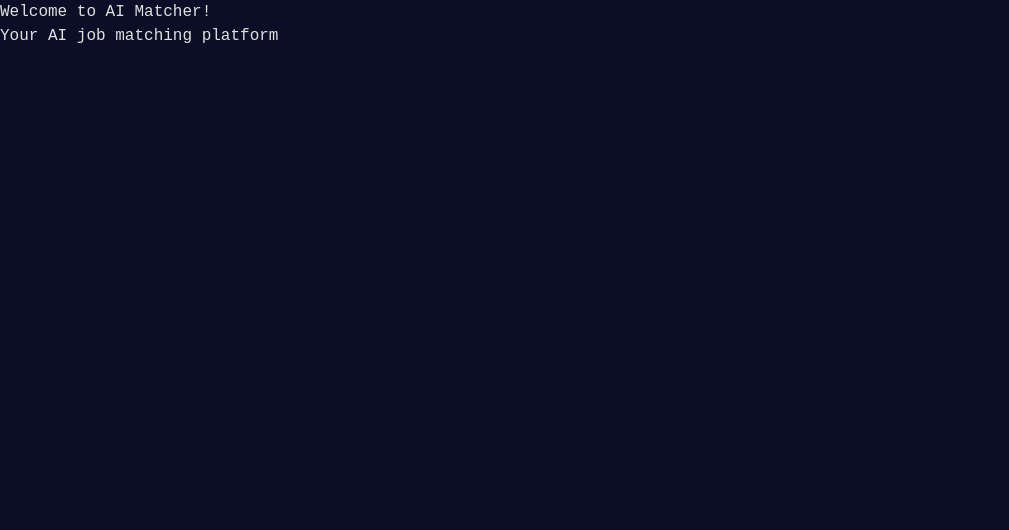
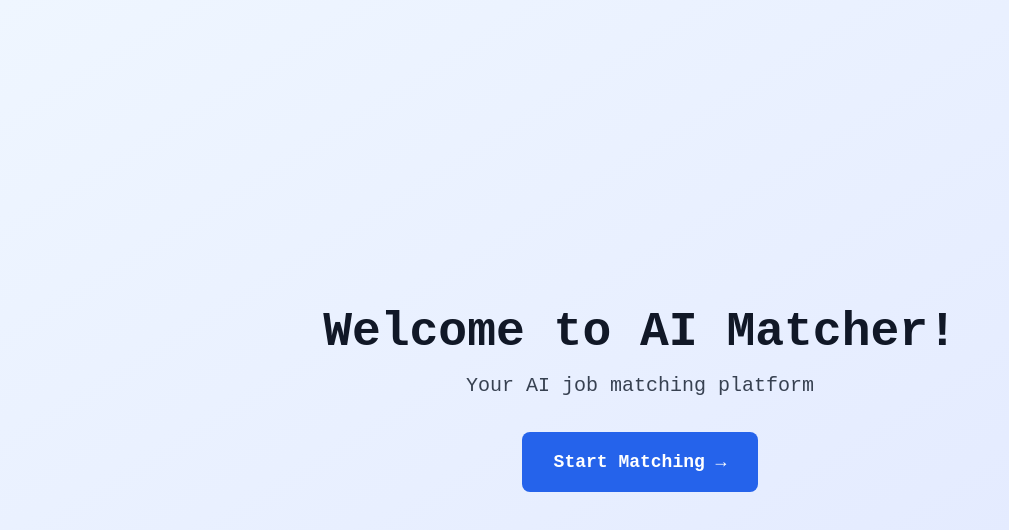
Before and after one commit to mattship26-gif/ai-matcher1, a Next.js app: page / in a window 1280 px wide. Shown: the top 530 px of the page, without its empty margins (0-1009 px from the left). Built offline with nearby package versions, Linux system fonts and the light colour scheme.

Commit message:
Add files via upload

```diff
--- a/src/app/page.tsx
+++ b/src/app/page.tsx
@@ -1,8 +1,22 @@
+import Link from 'next/link';
+
 export default function Home() {
   return (
-    <div>
-      <h1>Welcome to AI Matcher!</h1>
-      <p>Your AI job matching platform</p>
-    </div>
+    <main className="min-h-screen bg-gradient-to-br from-blue-50 to-indigo-100 flex items-center justify-center p-4">
+      <div className="text-center">
+        <h1 className="text-5xl font-bold text-gray-900 mb-4">
+          Welcome to AI Matcher!
+        </h1>
+        <p className="text-xl text-gray-700 mb-8">
+          Your AI job matching platform
+        </p>
+        <Link
+          href="/quiz"
+          className="inline-block bg-blue-600 hover:bg-blue-700 text-white font-bold py-4 px-8 rounded-lg text-lg transition-colors"
+        >
+          Start Matching →
+        </Link>
+      </div>
+    </main>
   );
 }
```
